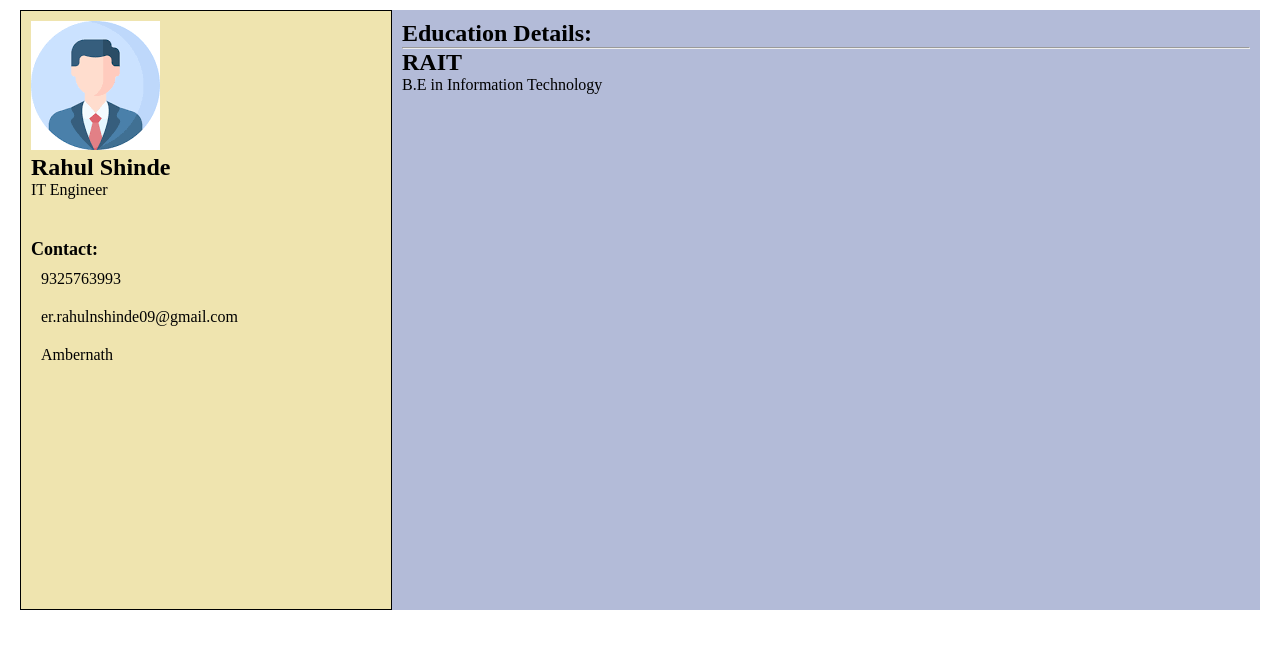
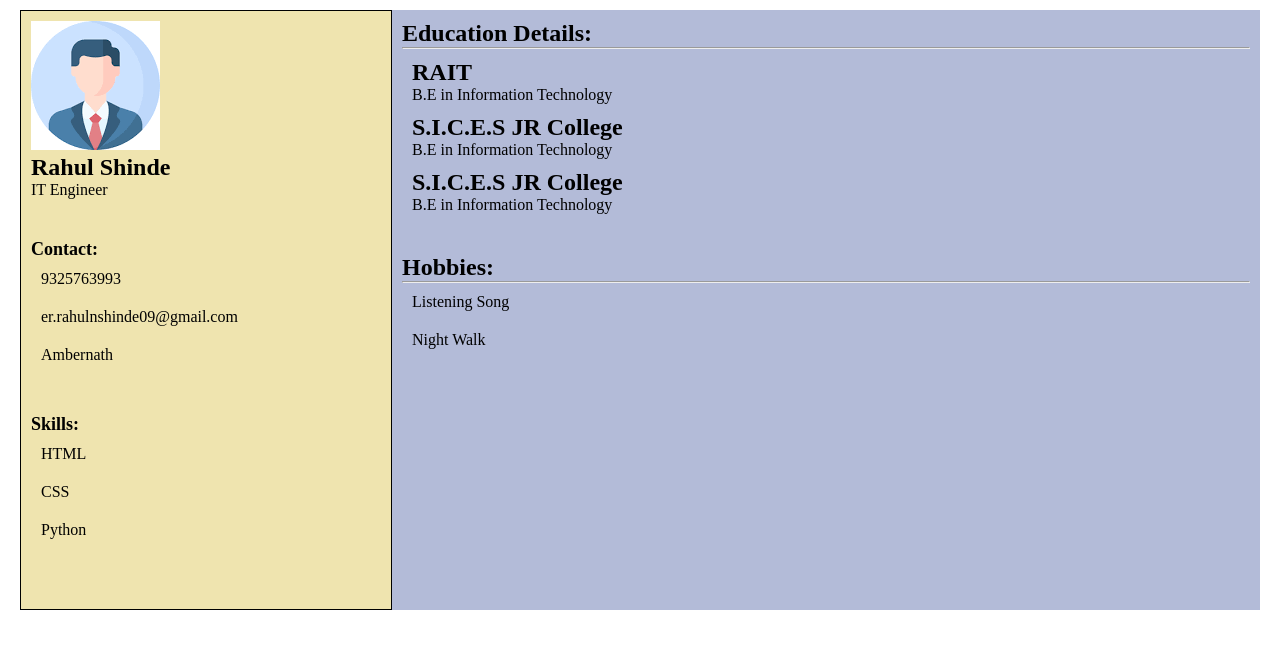
Before and after one commit to rahul0901/day1-assign-resume, a plain HTML site: page index.html in a window 1280 px wide. Drawn offline with Linux system fonts and the light colour scheme.

Commit message:
complete

```diff
--- a/index.html
+++ b/index.html
@@ -21,6 +21,13 @@
                 <span>er.rahulnshinde09@gmail.com</span>
                 <span>Ambernath</span>
             </div>
+            <div class="skill">
+                <p class="skill-text">Skills:</p>
+                <span>HTML</span>
+                <span>CSS</span>
+                <span>Python</span>
+            </div>
+
         </div>
         <div class="right">
             <h2>Education Details:</h2>
@@ -29,6 +36,22 @@
                 <h2>RAIT</h2>
                 <p>B.E in Information Technology</p>
             </div>
+            <div class="hsc">
+                <h2>S.I.C.E.S JR College</h2>
+                <p>B.E in Information Technology</p>
+            </div>
+            <div class="ssc">
+                <h2>S.I.C.E.S JR College</h2>
+                <p>B.E in Information Technology</p>
+            </div>
+
+            <div class="hobbies">
+                <h2>Hobbies:</h2>
+                <hr>
+                <span>Listening Song</span>
+                <span>Night Walk</span>
+            </div>
+
         </div>
     </div>
 </body>
--- a/style.css
+++ b/style.css
@@ -38,6 +38,7 @@
     font-weight: bold;
     font-size: large;
 }
+
 .right{
     flex: 1 1 70%;
     border: 1px solid black;
@@ -46,5 +47,32 @@
     background: rgb(179, 187, 216);
 }
 
-.right p{
+.skill{
+    display: flex;
+    flex-direction: column;
+    margin-top: 40px;
 }
+
+.skill span{
+    flex-direction: row ;
+    margin: 10px;
+}
+
+.skill .skill-text{
+    font-weight: bold;
+    font-size: large;
+}
+
+.engineering, .hsc, .ssc{
+    margin: 10px;
+}
+
+.hobbies{
+    display: flex;
+    margin-top: 40px;
+    flex-direction: column;
+}
+
+.hobbies span{
+    margin: 10px;
+}
```
